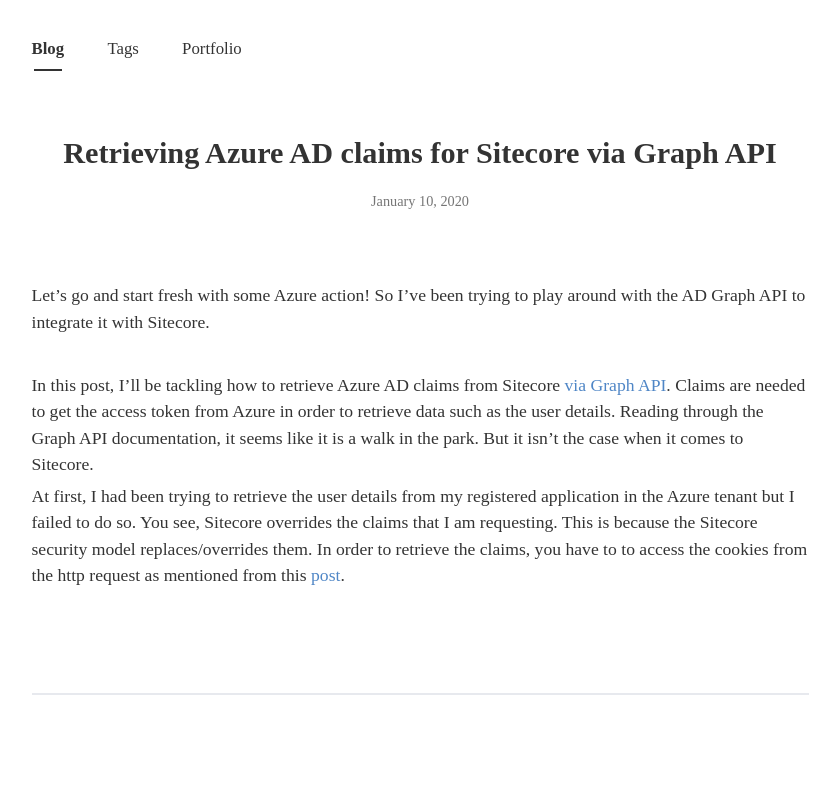
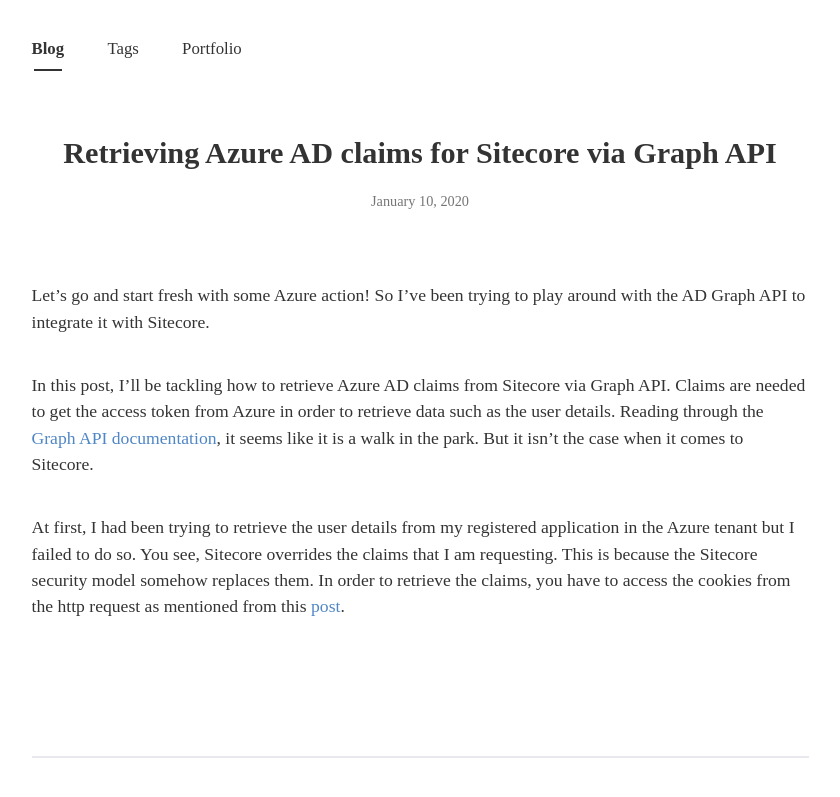
Before and after one commit to bonasfvck/blog, a Jekyll site: the page built from _posts/2020-01-10-retrieving-claims-azure-graph-sitecore.md, in a window 1280 px wide. Shown: the top 797 px of the page, without its empty margins (220-1060 px from the left). Built offline with Jekyll 4.4.1, drawn with Linux system fonts in a browser that asks for light colours; nearby versions of some CDN libraries; some web fonts are replaced; comment, search, counter and statistics services are not loaded.

Commit message:
Update 2020-01-10-retrieving-claims-azure-graph-sitecore.md

```diff
--- a/_posts/2020-01-10-retrieving-claims-azure-graph-sitecore.md
+++ b/_posts/2020-01-10-retrieving-claims-azure-graph-sitecore.md
@@ -11,6 +11,10 @@
 
 <br>
 
-In this post, I'll be tackling how to retrieve Azure AD claims from Sitecore [via Graph API](https://docs.microsoft.com/en-us/azure/active-directory-b2c/active-directory-b2c-reference-tokens#claims-in-id-and-access-tokens). Claims are needed to get the access token from Azure in order to retrieve data such as the user details. Reading through the Graph API documentation, it seems like it is a walk in the park. But it isn't the case when it comes to Sitecore.
+In this post, I'll be tackling how to retrieve Azure AD claims from Sitecore via Graph API. Claims are needed to get the access token from Azure in order to retrieve data such as the user details. Reading through the [Graph API documentation](https://docs.microsoft.com/en-us/azure/active-directory-b2c/active-directory-b2c-reference-tokens#claims-in-id-and-access-tokens), it seems like it is a walk in the park. But it isn't the case when it comes to Sitecore.
 
-At first, I had been trying to retrieve the user details from my registered application in the Azure tenant but I failed to do so. You see, Sitecore overrides the claims that I am requesting. This is because the Sitecore security model replaces/overrides them. In order to retrieve the claims, you have to to access the cookies from the http request as mentioned from this [post](http://blog.baslijten.com/how-to-add-federated-authentication-with-sitecore-and-owin/).
+<br>
+
+At first, I had been trying to retrieve the user details from my registered application in the Azure tenant but I failed to do so. You see, Sitecore overrides the claims that I am requesting. This is because the Sitecore security model somehow replaces them. In order to retrieve the claims, you have to access the cookies from the http request as mentioned from this [post](http://blog.baslijten.com/how-to-add-federated-authentication-with-sitecore-and-owin/).
+
+<br>
```
